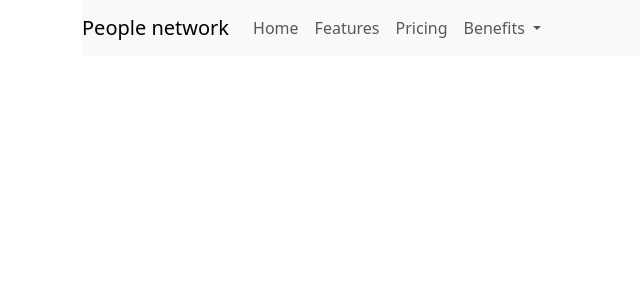
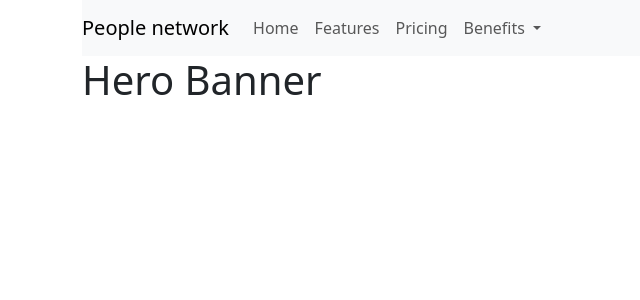
Before and after one commit to gmalheiro/social-network, an Angular app: page / in a window 1280 px wide. Shown: the top 300 px of the page, without its empty margins (0-640 px from the left). Built offline with nearby package versions, Linux system fonts and the light colour scheme.

Commit message:
added hero banner to header component

```diff
--- a/src/app/app.component.html
+++ b/src/app/app.component.html
@@ -1,3 +1 @@
-<div class="container">
-  <app-header></app-header>
-</div>
+<app-header></app-header>
--- a/src/app/app.module.ts
+++ b/src/app/app.module.ts
@@ -4,11 +4,13 @@ import { BrowserModule } from '@angular/platform-browser';
 import { AppComponent } from './app.component';
 import { HeaderComponent } from './components/header/header.component';
 import { NgbModule } from '@ng-bootstrap/ng-bootstrap';
+import { HeroBanner } from './components/hero-banner/hero-banner.component';
 
 @NgModule({
   declarations: [
     AppComponent,
-    HeaderComponent
+    HeaderComponent,
+    HeroBanner
   ],
   imports: [
     BrowserModule,
--- a/src/app/components/header/header.component.html
+++ b/src/app/components/header/header.component.html
@@ -1,3 +1,4 @@
+<div class="container">
   <nav class="navbar navbar-expand-lg navbar-light bg-light">
       <a class="navbar-brand" href="#">People network</a>
       <button class="navbar-toggler" type="button" data-toggle="collapse" data-target="#navbarNav" aria-controls="navbarNav" aria-expanded="false" aria-label="Toggle navigation">
@@ -27,3 +28,5 @@
         </ul>
       </div>
     </nav>
+    <app-hero-banner></app-hero-banner>
+</div>
```
Also changed, not shown: src/assets/Imgs/hero.jpg (added). Lines whose indentation alone changed are shown as unchanged.
